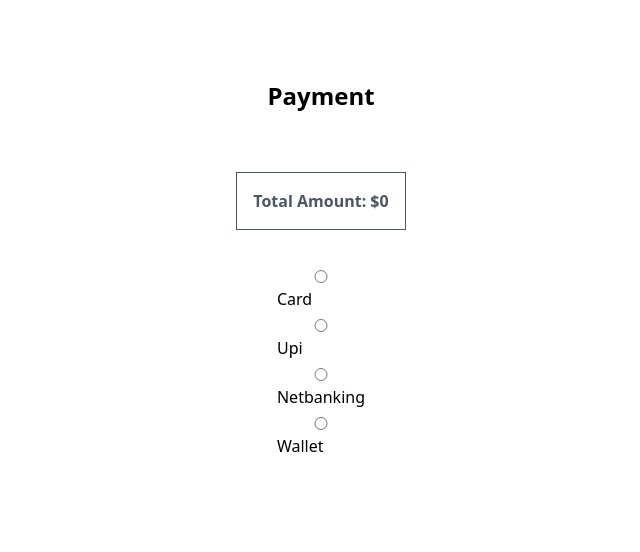
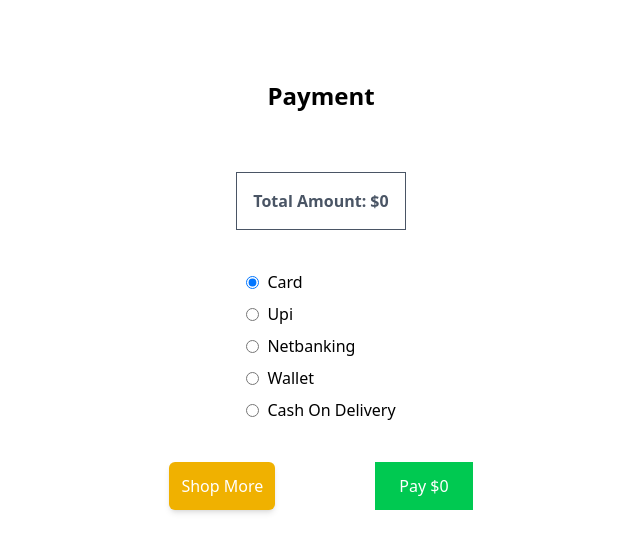
Before and after one commit to Samsul7718/Eshop_frontend, a React (Vite) app: page /payment in a window 1280 px wide. Shown: the top 552 px of the page, without its empty margins (319-959 px from the left). Built offline with nearby package versions, Linux system fonts and the light colour scheme.

Commit message:
alignment and button added

```diff
--- a/src/page/PaymentPage.jsx
+++ b/src/page/PaymentPage.jsx
@@ -1,10 +1,15 @@
-import React from 'react'
+import React, { useState } from 'react'
 import {useCart} from '../context/CartContext'
 import { Link } from 'react-router-dom';
 
 const PaymentPage = () => {
+  const [paymentMethod,setPaymentMethod]=useState("card");
   const {cart} = useCart();
    const totalPrice=cart.reduce((sum,item)=>sum+item.price*(item.qty || 1),0);
+
+   const handlePayment=()=>{
+    alert(`Payment of $${totalPrice} done using ${paymentMethod}`);
+   }
   return (
     <div className='flex flex-col items-center justify-center gap-10 mt-20'>
       <h2 className='text-2xl font-bold mb-5'>Payment</h2>
@@ -16,16 +21,30 @@ const PaymentPage = () => {
      {console.log('total payment amount',totalPrice)}
 
      <div className='space-y-2'>
-       {["card","upi","netbanking","wallet"].map((process)=>(
-        <label key={process} className='flex flex-col space-y-1'>
+       {["card","upi","netbanking","wallet","Cash On Delivery"].map((process)=>(
+        <label key={process} className='flex items-center gap-2'>
           <input
           name='paymentMethod'
           value={process}
-          type="radio" />
+          type="radio"
+          checked={paymentMethod===process}
+          onClick={(e)=>setPaymentMethod(e.target.value)}
+          />
           <span className='capitalize'>{process}</span>
 
         </label>
        ))}
+     </div>
+     <div className='flex justify-center gap-25'>
+      <Link to='/'>
+         <button className='bg-yellow-500 text-white rounded-md shadow-md p-3'>Shop More</button>
+        </Link>
+     <button
+     onClick={handlePayment}
+     className='bg-green-500 text-white px-6 py-3'>
+      Pay ${totalPrice}
+     </button>
+
      </div>
 
       {/* <div className='flex items-center spaces-between justify-center gap-8'>
```
